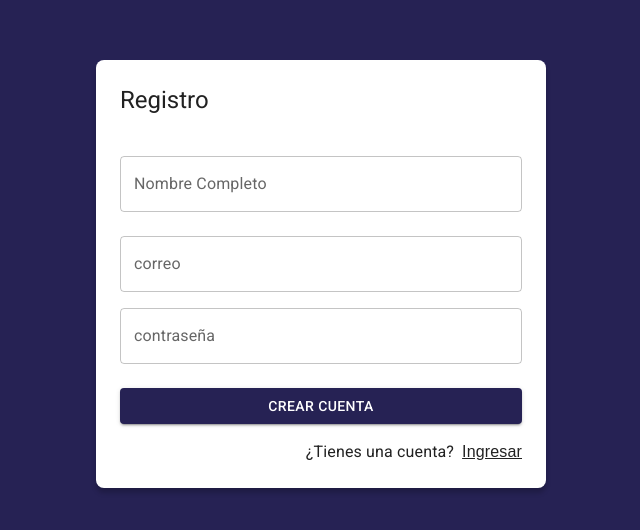
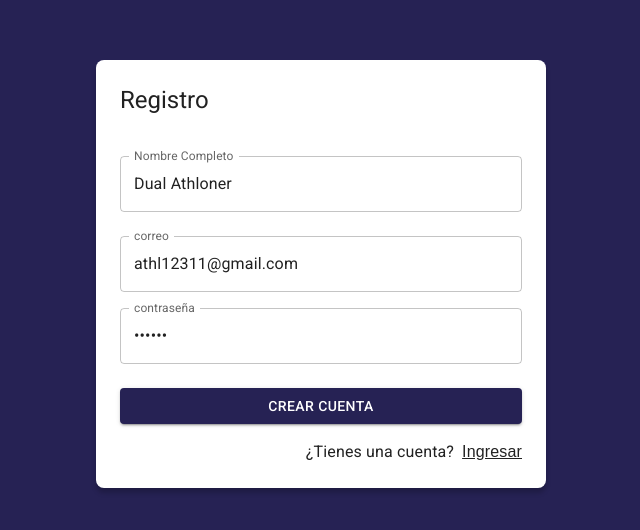
Before and after one commit to Lucasdxvid/S17--JournalApp, a React (Vite) app: page /auth/register in a window 1280 px wide. Shown: the part 126-656 px from the top of the page, without its empty margins (319-959 px from the left). Built offline with nearby package versions, Linux system fonts and the light colour scheme.

Commit message:
register

```diff
--- a/src/auth/pages/RegisterPage.jsx
+++ b/src/auth/pages/RegisterPage.jsx
@@ -1,5 +1,4 @@
 import { Link as RouterLink } from "react-router-dom"; //! Le damos un ALIAS al Link de RouterDom para que no haga conflicto con el de MUI
-import { Google } from "@mui/icons-material";
 import {
   Grid,
   TextField,
@@ -9,11 +8,25 @@ import {
   Link,
 } from "@mui/material";
 import { AuthLayout } from "../layout/AuthLayout";
+import { useForm } from "../../hooks";
 
+const formData = {
+  email: "athl12311@gmail.com",
+  password: "123456",
+  displayName: "Dual Athloner",
+};
 export const RegisterPage = () => {
+  const { displayName, email, password, onInputChange, formState } =
+    useForm(formData); // es lo mismo
+
+  const onSubmit = (event) => {
+    event.preventDefault();
+    console.log(formState);
+  };
+
   return (
     <AuthLayout title="Registro">
-      <FormControl>
+      <FormControl component="form" onSubmit={onSubmit}>
         <Grid container>
           <Grid item xs={12} sx={{ mt: 1 }}>
             <Grid item xs={12} sx={{ mt: 1 }}>
@@ -23,6 +36,9 @@ export const RegisterPage = () => {
                 placeholder="Dual Athloner"
                 fullWidth
                 margin="normal"
+                name="displayName"
+                value={displayName}
+                onChange={onInputChange}
               />
             </Grid>
 
@@ -32,6 +48,9 @@ export const RegisterPage = () => {
               placeholder="athl12311@gmail.com"
               fullWidth
               margin="normal"
+              name="email"
+              value={email}
+              onChange={onInputChange}
             />
           </Grid>
 
@@ -41,12 +60,15 @@ export const RegisterPage = () => {
               type="password"
               placeholder="**********"
               fullWidth
+              name="password"
+              value={password}
+              onChange={onInputChange}
             />
           </Grid>
 
           <Grid container spacing={2} sx={{ mb: 2, mt: 1 }}>
             <Grid item xs={12}>
-              <Button variant="contained" fullWidth>
+              <Button variant="contained" fullWidth type="submit">
                 Crear Cuenta
               </Button>
             </Grid>
```
